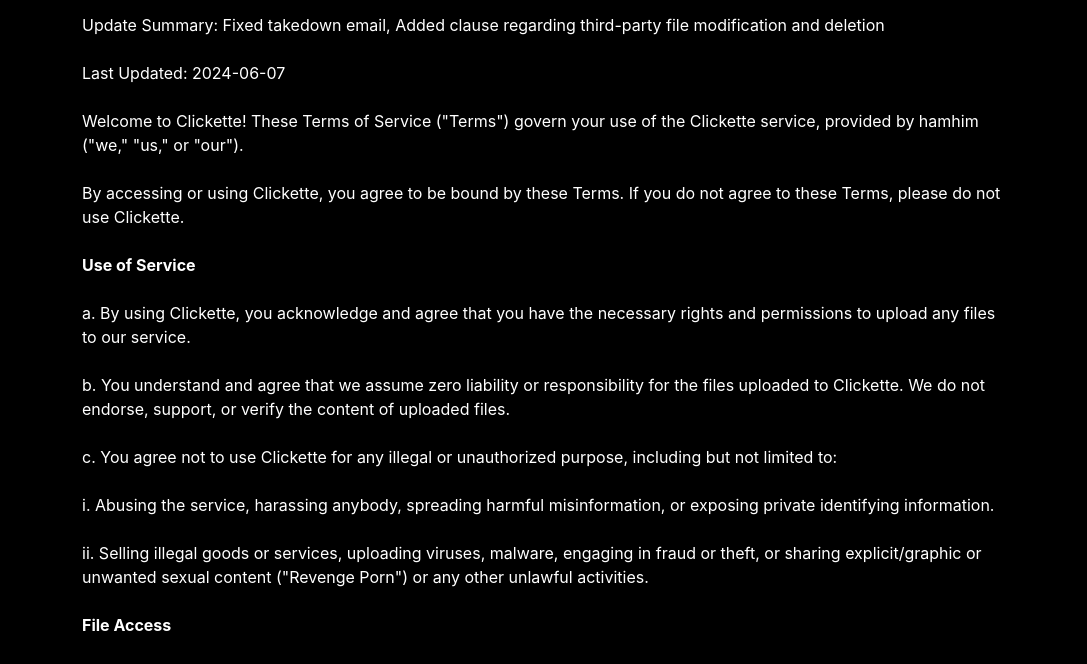
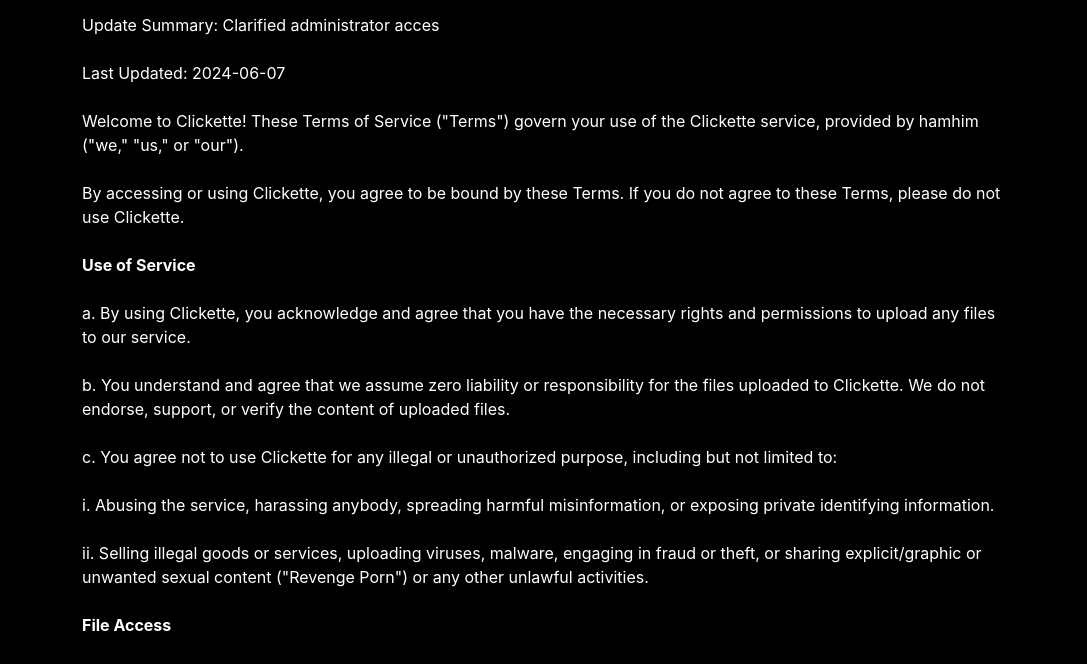
Before and after one commit to Clickette/homepage, a plain HTML site: page terms/index.html in a window 1280 px wide. Shown: the part 131-795 px from the top of the page, without its empty margins (96-1183 px from the left). Drawn offline with Linux system fonts and the light colour scheme.

Commit message:
Update index.html
Signed-off-by: ClaytonTDM <claytontdm@gmail.com>

```diff
--- a/terms/index.html
+++ b/terms/index.html
@@ -125,8 +125,7 @@
                         Terms of Service
                     </h1>
                     <p class="text-white">
-                        Update Summary: Fixed takedown email, Added clause
-                        regarding third-party file modification and deletion<br />
+                        Update Summary: Clarified administrator acces<br />
                         <br />Last Updated: 2024-06-07<br /><br />Welcome to
                         Clickette! These Terms of Service ("Terms") govern your
                         use of the Clickette service, provided by hamhim ("we,"
@@ -175,7 +174,7 @@
                         from users and do not track or store user activity.<br /><br />b.
                         Uploaded files and their contents are kept private and
                         are only accessible to authorized users with specific
-                        access privileges. Administrators do not have the
+                        access privileges. Administrators have the
                         ability to view the contents of uploaded files.<br /><br /><b
                             >Changes to Terms of Service</b
                         ><br /><br />a. We reserve the right to update or modify
```
